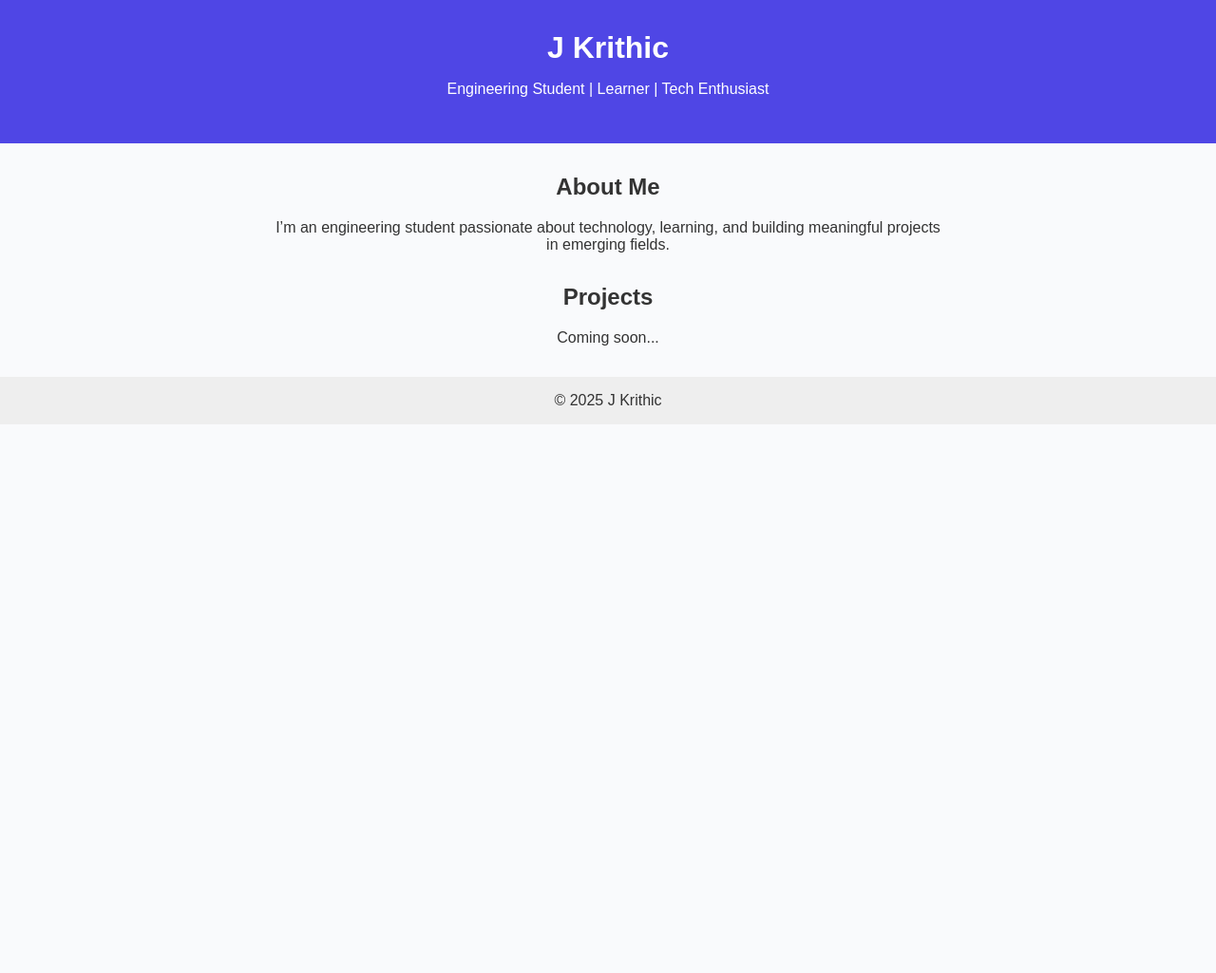
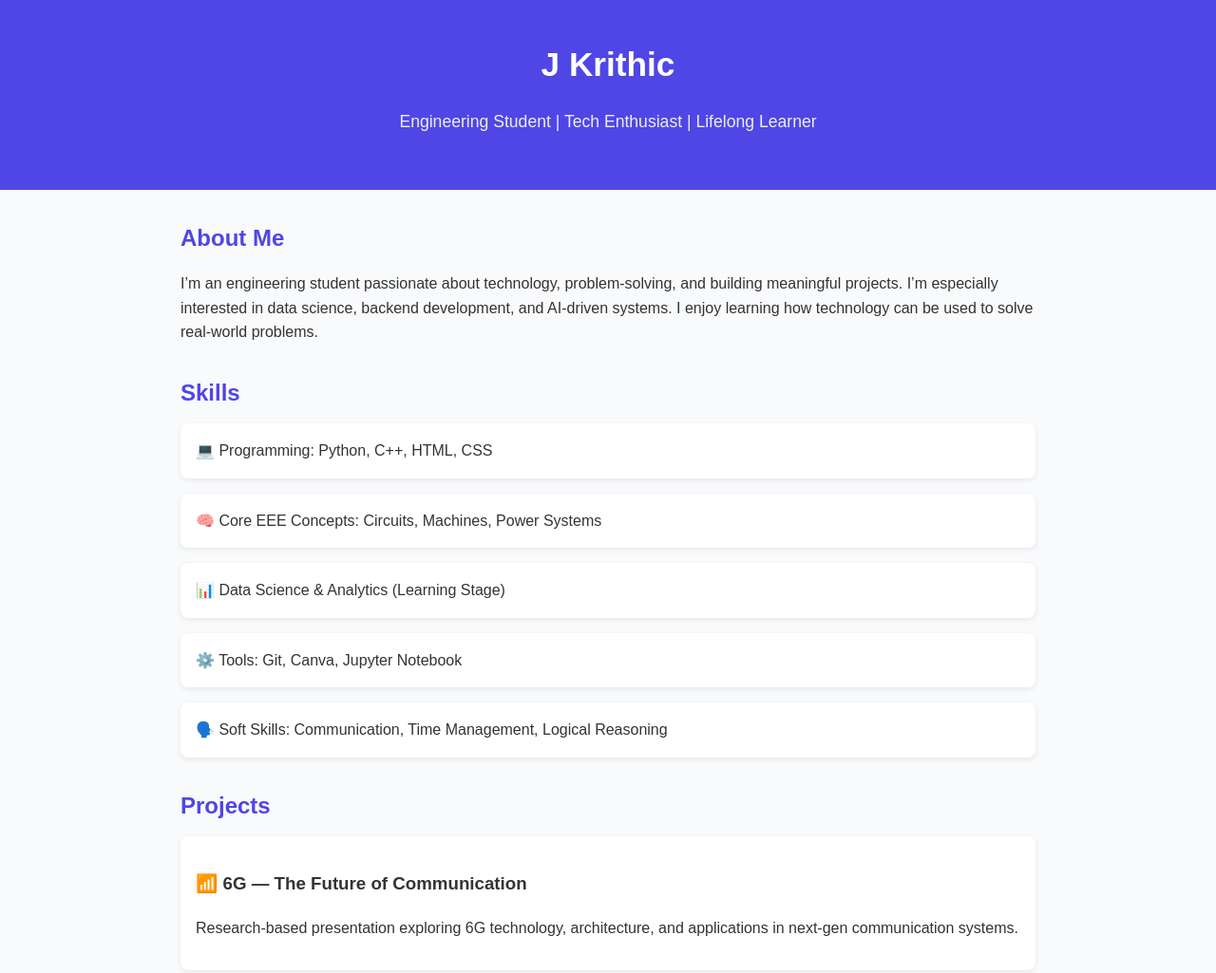
Before and after one commit to jkrithic/jkrithic.github.io, a plain HTML site: page index.html in a window 1280 px wide. Shown: the top 1025 px of the page at 95% size. Before the commit the page ends 800 px from the top, so only its background shows below. Drawn offline with Linux system fonts and the light colour scheme.

Commit message:
Update index.html

```diff
--- a/index.html
+++ b/index.html
@@ -1,33 +1,112 @@
 <!DOCTYPE html>
 <html lang="en">
 <head>
-  <meta charset="UTF-8">
-  <meta name="viewport" content="width=device-width, initial-scale=1.0">
+  <meta charset="UTF-8" />
+  <meta name="viewport" content="width=device-width, initial-scale=1.0" />
   <title>J Krithic | Portfolio</title>
   <style>
-    body { font-family: 'Poppins', sans-serif; background: #f9fafc; color: #333; text-align: center; margin: 0; }
-    header { background: #4f46e5; color: white; padding: 2rem 1rem; }
-    h1 { margin: 0; }
-    section { max-width: 700px; margin: 2rem auto; padding: 0 1rem; }
-    a.btn { display: inline-block; background: #4f46e5; color: white; padding: 0.6rem 1rem; border-radius: 5px; text-decoration: none; }
+    body {
+      font-family: "Poppins", sans-serif;
+      background: #f9fafc;
+      color: #333;
+      margin: 0;
+      line-height: 1.6;
+    }
+    header {
+      background: #4f46e5;
+      color: white;
+      text-align: center;
+      padding: 2.5rem 1rem;
+    }
+    header h1 {
+      margin: 0;
+      font-size: 2.2rem;
+    }
+    header p {
+      font-size: 1.1rem;
+      opacity: 0.9;
+    }
+    section {
+      max-width: 900px;
+      margin: 2rem auto;
+      padding: 0 1rem;
+    }
+    h2 {
+      color: #4f46e5;
+      margin-bottom: 0.8rem;
+    }
+    .skills-list, .achievements-list, .projects {
+      display: grid;
+      gap: 1rem;
+    }
+    .skills-list div, .achievements-list li, .project-card {
+      background: white;
+      border-radius: 8px;
+      padding: 1rem;
+      box-shadow: 0 2px 6px rgba(0, 0, 0, 0.08);
+    }
+    .skills-list div:hover, .project-card:hover {
+      transform: translateY(-3px);
+      transition: 0.2s ease-in-out;
+    }
+    footer {
+      background: #eee;
+      text-align: center;
+      padding: 1rem;
+      font-size: 0.9rem;
+    }
   </style>
 </head>
 <body>
   <header>
     <h1>J Krithic</h1>
-    <p>Engineering Student | Learner | Tech Enthusiast</p>
+    <p>Engineering Student | Tech Enthusiast | Lifelong Learner</p>
   </header>
 
   <section>
     <h2>About Me</h2>
-    <p>I’m an engineering student passionate about technology, learning, and building meaningful projects in emerging fields.</p>
+    <p>
+      I’m an engineering student passionate about technology, problem-solving, and building meaningful projects.
+      I’m especially interested in data science, backend development, and AI-driven systems. I enjoy learning how technology can be used to solve real-world problems.
+    </p>
+  </section>
+
+
+  <section>
+    <h2>Skills</h2>
+    <div class="skills-list">
+      <div>💻 Programming: Python, C++, HTML, CSS</div>
+      <div>🧠 Core EEE Concepts: Circuits, Machines, Power Systems</div>
+      <div>📊 Data Science & Analytics (Learning Stage)</div>
+      <div>⚙️ Tools: Git, Canva, Jupyter Notebook</div>
+      <div>🗣️ Soft Skills: Communication, Time Management, Logical Reasoning</div>
+    </div>
   </section>
 
   <section>
     <h2>Projects</h2>
-    <p>Coming soon...</p>
+    <div class="projects">
+      <div class="project-card">
+        <h3>📶 6G — The Future of Communication</h3>
+        <p>Research-based presentation exploring 6G technology, architecture, and applications in next-gen communication systems.</p>
+      </div>
+      <div class="project-card">
+        <h3>📊 Student Performance Analyzer</h3>
+        <p>A Python-based project (in progress) that predicts student performance using basic data science techniques.</p>
+      </div>
+      <div class="project-card">
+        <h3>⚡ Smart Energy Monitor (Concept)</h3>
+        <p>Concept project combining IoT and data analytics to monitor and optimize energy usage.</p>
+      </div>
+    </div>
   </section>
 
-  <footer style="background:#eee;padding:1rem;">© 2025 J Krithic</footer>
+  <section>
+    <h2>Contact</h2>
+    <p>Email: <a href="mailto:jkrithic@example.com">jkrithic@example.com</a></p>
+    <p>GitHub: <a href="https://github.com/jkrithic" target="_blank">github.com/jkrithic</a></p>
+  </section>
+
+  <footer>© 2025 J Krithic | Built with ❤️ using GitHub Pages</footer>
 </body>
 </html>
```
